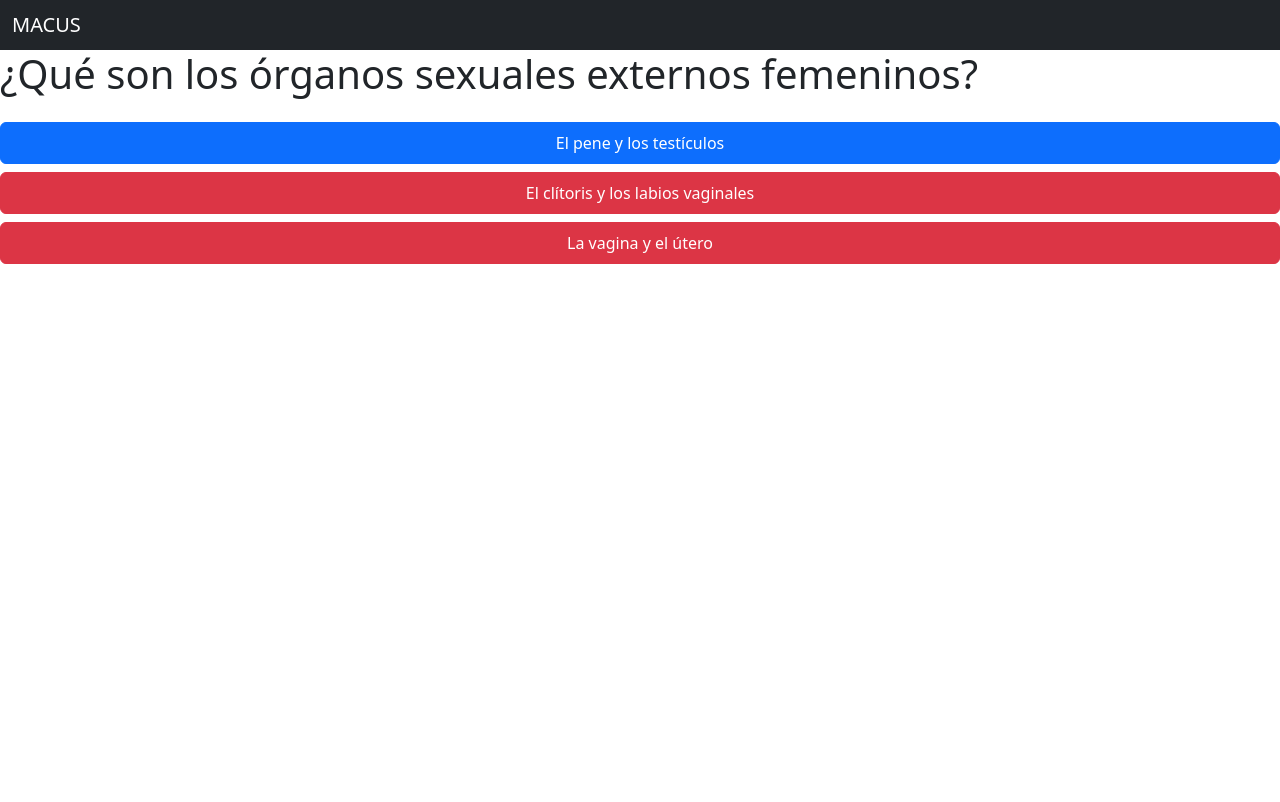
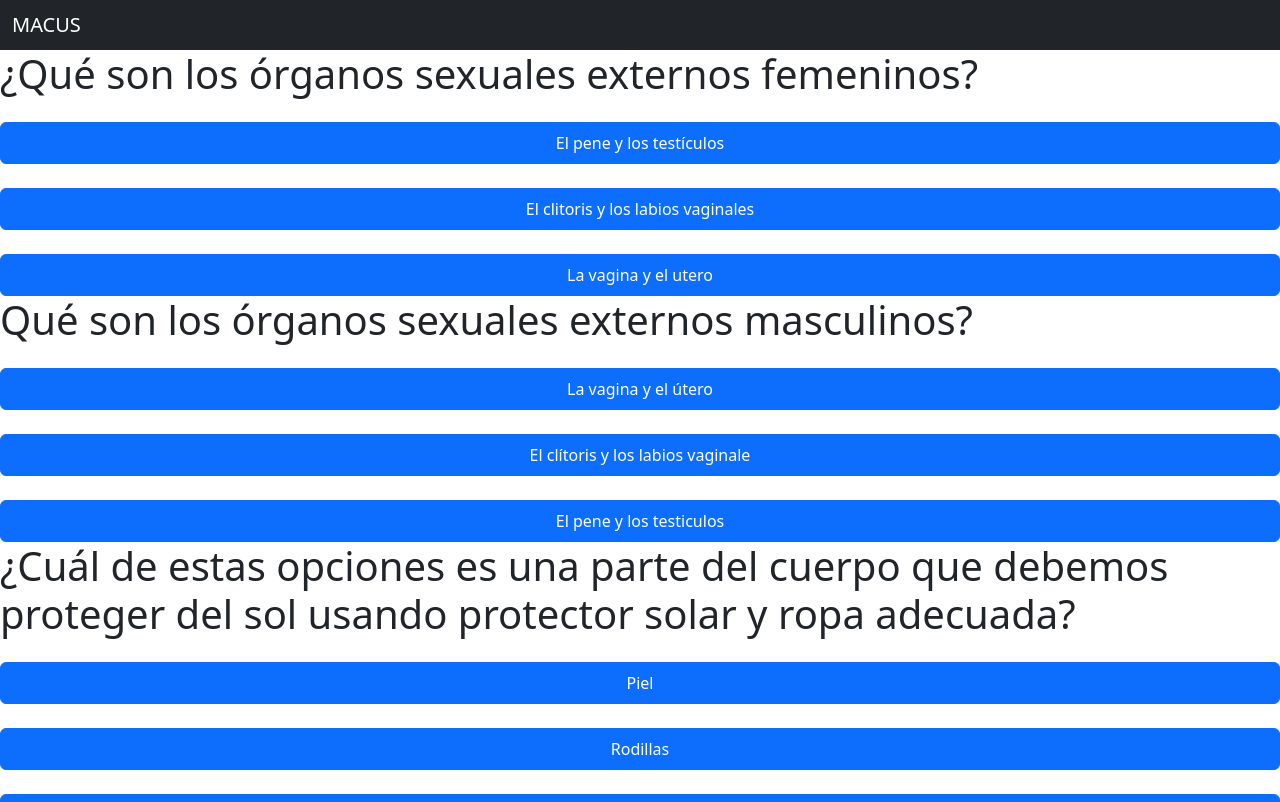
Before and after one commit to agustinMellado/macus2.0, an Angular app: page /preguntas in a window 1280 px wide. Shown: the top 802 px of the page. Built offline with nearby package versions, Linux system fonts and the light colour scheme; data requests are answered from the project's data file.

Commit message:
modifiaciones en modelo interface, correccion en servicio, declaracion de metodo y variable para llamar al modelo pregunta, aplicacion de directivas y interpolacion

```diff
--- a/src/app/models/pregunta.model.ts
+++ b/src/app/models/pregunta.model.ts
@@ -1,11 +1,11 @@
 export interface Pregunta{
-    id:string;
+    id:number;
     pregunta:string;
     categoria:string;
     respuesta: Respuesta[]
 }
 export interface Respuesta{
-    id:string;
+    id:number;
     respuesta:string;
     correcta:boolean;
 }
--- a/src/app/modules/ruleta/pages/preguntas/preguntas.component.html
+++ b/src/app/modules/ruleta/pages/preguntas/preguntas.component.html
@@ -1,18 +1,8 @@
 <app-navbar></app-navbar>
-<div class="contenedor">
-    <h1>{{pregunta}}</h1>
+<div class="contenedor" *ngFor="let p of pregunta">
+  <h1>{{ p.pregunta }}</h1>
 
-
-    <div class="preguntas d-flex flex-column mt-4">
-
-
-
-        <button type="button" class="p-2 btn btn-primary">{{resp1}}</button>
-        <button type="button" class="p-2 btn btn-danger mt-2">{{resp2}}</button>
-        <button type="button" class="p-2 btn btn-danger mt-2">{{resp3}}</button>
-
-
-
-
-
+  <div class="preguntas d-flex flex-column mt-4" *ngFor="let r of p.respuesta">
+    <button type="button" class="p-2 btn btn-primary">{{ r.respuesta }}</button>
+  </div>
 </div>
--- a/src/app/modules/ruleta/pages/preguntas/preguntas.component.ts
+++ b/src/app/modules/ruleta/pages/preguntas/preguntas.component.ts
@@ -1,29 +1,23 @@
 import { Component, OnInit } from '@angular/core';
+
+//importacion de modelo y servicio
 import { Pregunta } from 'src/app/models/pregunta.model';
+import { PreguntasService } from '../../services/preguntas.service';
 
 @Component({
   selector: 'app-preguntas',
   templateUrl: './preguntas.component.html',
-  styleUrls: ['./preguntas.component.css']
+  styleUrls: ['./preguntas.component.css'],
 })
 export class PreguntasComponent {
+  //Declaracion de variables
+  pregunta: Pregunta[] = [];
 
-  pregunta: string;
-  resp1: string;
-  resp2: string;
-  resp3: string;
-  constructor(){
-    this.pregunta='¿Qué son los órganos sexuales externos femeninos?';
-    this.resp1=' El pene y los testículos';
-    this.resp2='El clítoris y los labios vaginales ';
-    this.resp3=' La vagina y el útero';
+  constructor(private preguntaService: PreguntasService) {}
+  ngOnInit() {
+    //nos suscribimos al metodo
+    this.preguntaService
+      .getPreguntas()
+      .subscribe((pregunta) => (this.pregunta = pregunta));
   }
-  ngOnInit() {
-  }
- preguntas(){
-
-
-  this.resp1='hola';
-  }
-
 }
--- a/src/app/modules/ruleta/services/preguntas.service.ts
+++ b/src/app/modules/ruleta/services/preguntas.service.ts
@@ -8,12 +8,12 @@ import { Pregunta } from 'src/app/models/pregunta.model';
 })
 export class PreguntasService {
   //declaracion de variable que hace referencia a la Api
-  private apiUrl= 'https://localhost:3000/preguntas'
+  private apiUrl= 'http://localhost:3000/preguntas'
   constructor(private http: HttpClient) {}
 
 
   //metodo para obtener preguntas
   getPreguntas():Observable<Pregunta[]>{
-    return this.http.get<Pregunta[]>(this.apiUrl);
+    return this.http.get<Pregunta[]>(this.apiUrl)
   }
 }
```
